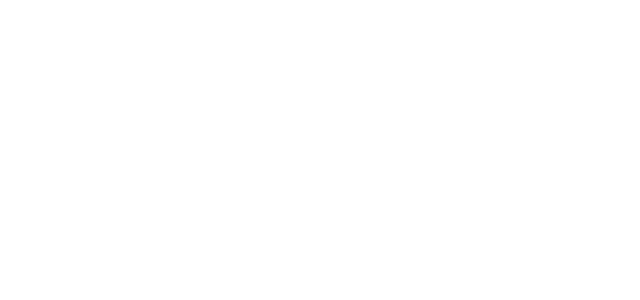
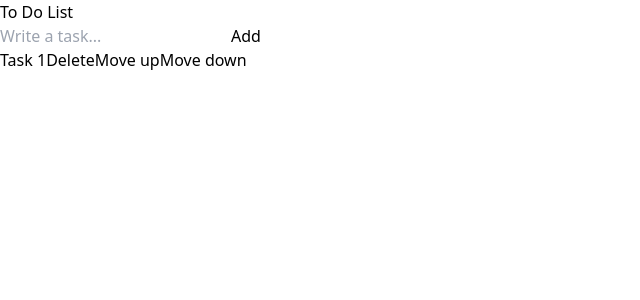
Before and after one commit to SeggyFault/react-to-do, a React (Vite) app: page / in a window 1280 px wide. Shown: the top 300 px of the page, without its empty margins (0-640 px from the left). Built offline with nearby package versions, Linux system fonts and the light colour scheme.

Commit message:
feat: add structure to ToDoList component

```diff
--- a/src/ToDoList/ToDoList.jsx
+++ b/src/ToDoList/ToDoList.jsx
@@ -1,9 +1,23 @@
 import { useState } from "react";
 
 function ToDoList() {
+
   return(
-    <>
-    </>
+    <div>
+      <h1>To Do List</h1>
+      <div>
+        <input type="text" placeholder="Write a task..."/>
+        <button>Add</button>
+      </div>
+      <ol>
+        <li>
+          <span>Task 1</span>
+          <button>Delete</button>
+          <button>Move up</button>
+          <button>Move down</button>
+        </li>
+      </ol>
+    </div>
   )
 }
 
```
